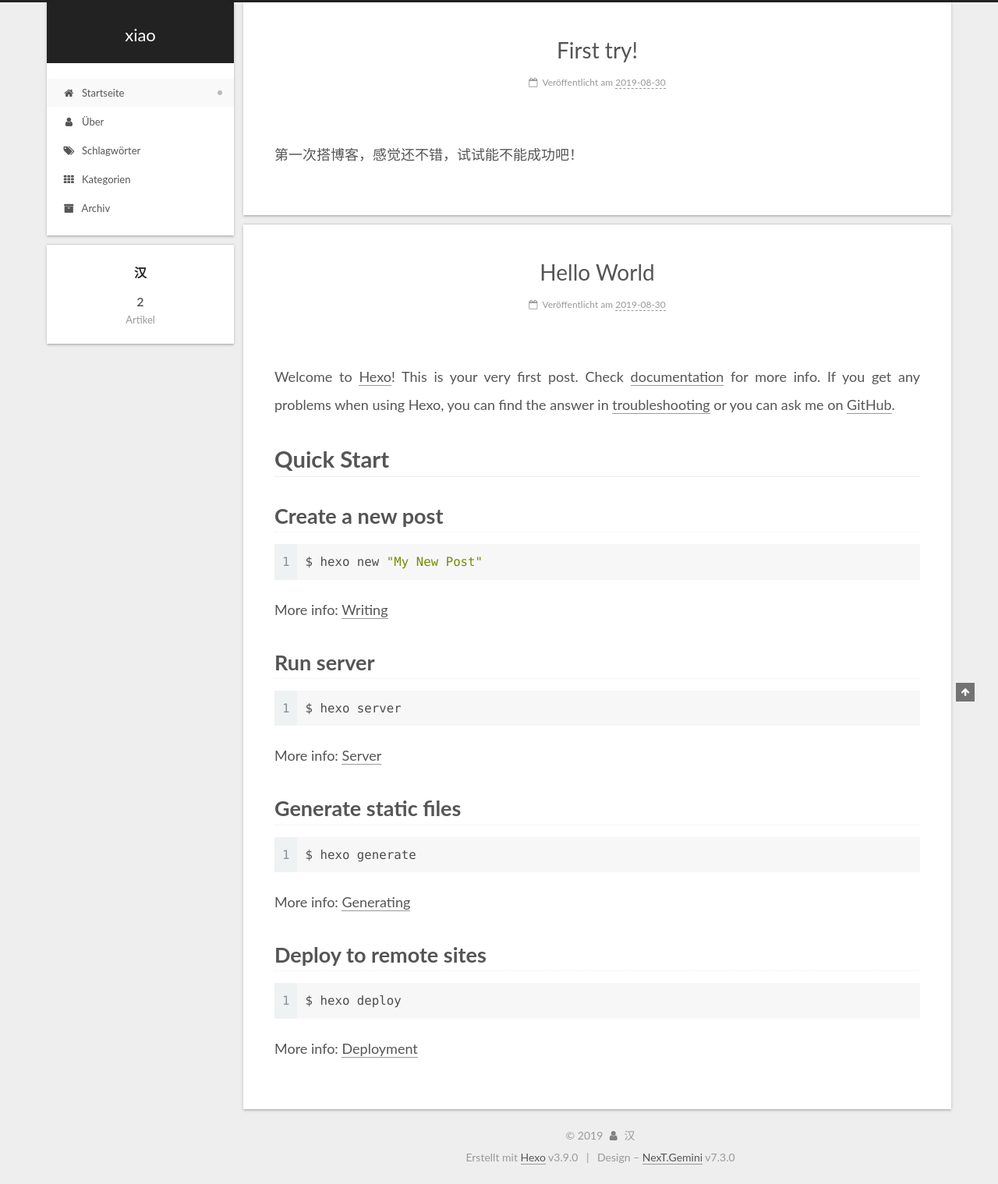
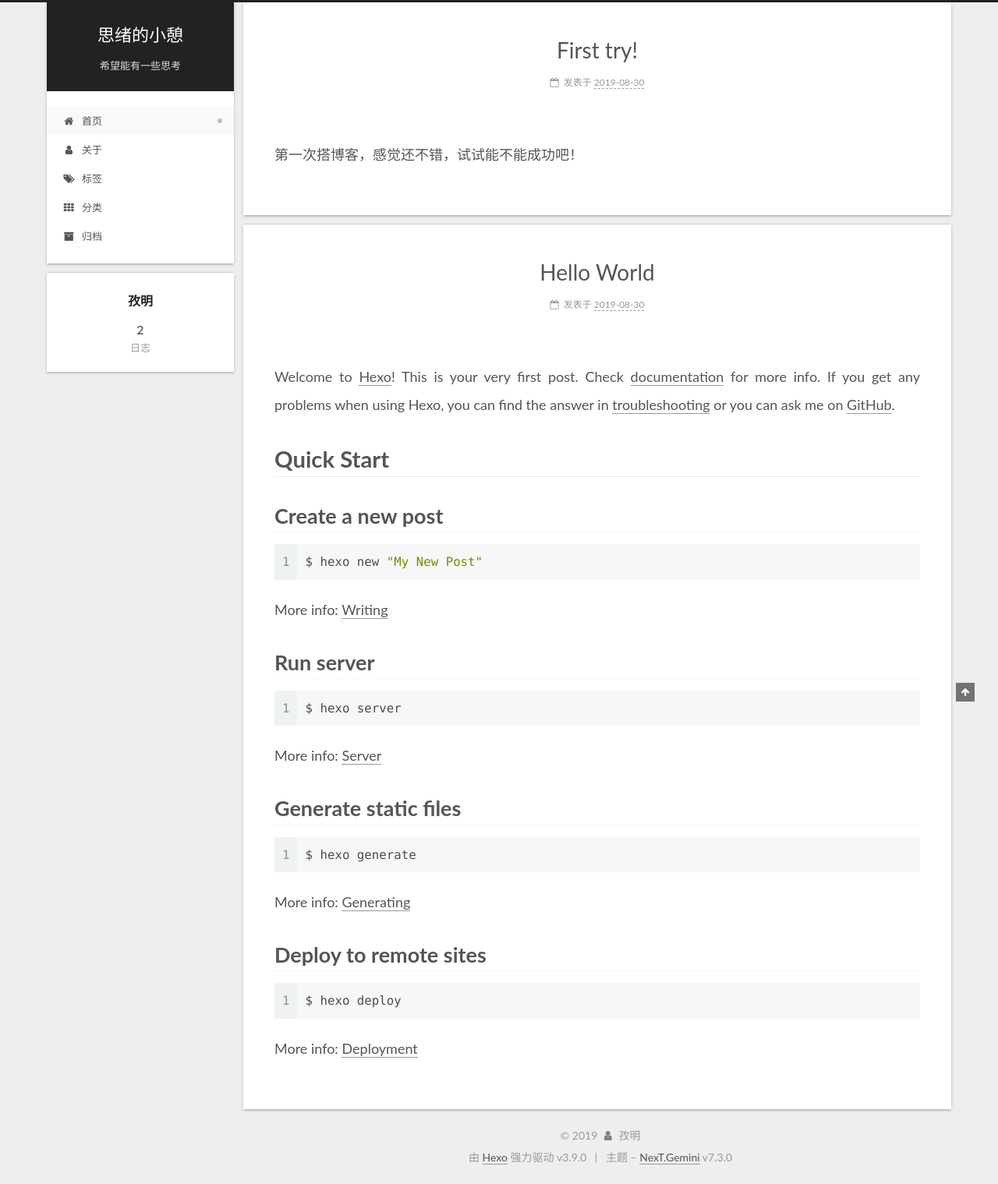
Before and after one commit to PhyM73/PhyM73.github.io, a plain HTML site: page index.html in a window 1280 px wide. Shown: the whole page at 78% size. Drawn offline with Linux system fonts and the light colour scheme.

Commit message:
Site updated: 2019-08-30 19:35:48

```diff
--- a/index.html
+++ b/index.html
@@ -4,7 +4,7 @@
 
 
 
-<html lang="zh-Hans">
+<html lang="zh-CN">
 <head>
   <meta charset="UTF-8">
 <meta name="viewport" content="width=device-width, initial-scale=1, maximum-scale=2">
@@ -47,21 +47,21 @@
     path: '',
     motion: {"enable":true,"async":false,"transition":{"post_block":"fadeIn","post_header":"slideDownIn","post_body":"slideDownIn","coll_header":"slideLeftIn","sidebar":"slideUpIn"}},
     translation: {
-      copy_button: 'Kopieren',
-      copy_success: 'Kopiert',
-      copy_failure: 'Kopieren fehlgeschlagen'
+      copy_button: '复制',
+      copy_success: '复制成功',
+      copy_failure: '复制失败'
     },
     sidebarPadding: 40
   };
 </script>
 
   <meta property="og:type" content="website">
-<meta property="og:title" content="xiao">
+<meta property="og:title" content="思绪的小憩">
 <meta property="og:url" content="http://yoursite.com/index.html">
-<meta property="og:site_name" content="xiao">
-<meta property="og:locale" content="zh-Hans">
+<meta property="og:site_name" content="思绪的小憩">
+<meta property="og:locale" content="zh-CN">
 <meta name="twitter:card" content="summary">
-<meta name="twitter:title" content="xiao">
+<meta name="twitter:title" content="思绪的小憩">
   <link rel="canonical" href="http://yoursite.com/">
 
 
@@ -76,7 +76,7 @@
   };
 </script>
 
-  <title>xiao</title>
+  <title>思绪的小憩</title>
   <meta name="generator" content="Hexo 3.9.0">
 
 
@@ -113,7 +113,7 @@
 
 </head>
 
-<body itemscope itemtype="http://schema.org/WebPage" lang="zh-Hans">
+<body itemscope itemtype="http://schema.org/WebPage" lang="zh-CN">
   <div class="container use-motion">
     <div class="headband"></div>
 
@@ -124,14 +124,16 @@
     <div>
       <a href="/" class="brand" rel="start">
         <span class="logo-line-before"><i></i></span>
-        <span class="site-title">xiao</span>
+        <span class="site-title">思绪的小憩</span>
         <span class="logo-line-after"><i></i></span>
       </a>
     </div>
+        <p class="site-subtitle">希望能有一些思考</p>
+
   </div>
 
   <div class="site-nav-toggle">
-    <button aria-label="Navigationsleiste an/ausschalten">
+    <button aria-label="切换导航栏">
       <span class="btn-bar"></span>
       <span class="btn-bar"></span>
       <span class="btn-bar"></span>
@@ -151,7 +153,7 @@
 
 
 
-    <a href="/" rel="section"><i class="menu-item-icon fa fa-fw fa-home"></i> <br>Startseite</a>
+    <a href="/" rel="section"><i class="menu-item-icon fa fa-fw fa-home"></i> <br>首页</a>
 
   </li>
 
@@ -162,7 +164,7 @@
 
 
 
-    <a href="/about/" rel="section"><i class="menu-item-icon fa fa-fw fa-user"></i> <br>Über</a>
+    <a href="/about/" rel="section"><i class="menu-item-icon fa fa-fw fa-user"></i> <br>关于</a>
 
   </li>
 
@@ -173,7 +175,7 @@
 
 
 
-    <a href="/tags/" rel="section"><i class="menu-item-icon fa fa-fw fa-tags"></i> <br>Schlagwörter</a>
+    <a href="/tags/" rel="section"><i class="menu-item-icon fa fa-fw fa-tags"></i> <br>标签</a>
 
   </li>
 
@@ -184,7 +186,7 @@
 
 
 
-    <a href="/categories/" rel="section"><i class="menu-item-icon fa fa-fw fa-th"></i> <br>Kategorien</a>
+    <a href="/categories/" rel="section"><i class="menu-item-icon fa fa-fw fa-th"></i> <br>分类</a>
 
   </li>
 
@@ -195,7 +197,7 @@
 
 
 
-    <a href="/archives/" rel="section"><i class="menu-item-icon fa fa-fw fa-archive"></i> <br>Archiv</a>
+    <a href="/archives/" rel="section"><i class="menu-item-icon fa fa-fw fa-archive"></i> <br>归档</a>
 
   </li>
   </ul>
@@ -227,13 +229,13 @@
     <link itemprop="mainEntityOfPage" href="http://yoursite.com/2019/08/30/First-try/">
 
     <span hidden itemprop="author" itemscope itemtype="http://schema.org/Person">
-      <meta itemprop="name" content="汉">
+      <meta itemprop="name" content="孜明">
       <meta itemprop="description" content="">
       <meta itemprop="image" content="/images/avatar.gif">
     </span>
 
     <span hidden itemprop="publisher" itemscope itemtype="http://schema.org/Organization">
-      <meta itemprop="name" content="xiao">
+      <meta itemprop="name" content="思绪的小憩">
     </span>
       <header class="post-header">
         <h1 class="post-title" itemprop="name headline">
@@ -247,13 +249,13 @@
               <span class="post-meta-item-icon">
                 <i class="fa fa-calendar-o"></i>
               </span>
-              <span class="post-meta-item-text">Veröffentlicht am</span>
+              <span class="post-meta-item-text">发表于</span>
 
 
 
 
 
-              <time title="Erstellt: 2019-08-30 15:38:23 / Geändert am: 15:39:30" itemprop="dateCreated datePublished" datetime="2019-08-30T15:38:23+08:00">2019-08-30</time>
+              <time title="创建时间：2019-08-30 15:38:23 / 修改时间：15:39:30" itemprop="dateCreated datePublished" datetime="2019-08-30T15:38:23+08:00">2019-08-30</time>
             </span>
 
 
@@ -300,13 +302,13 @@
     <link itemprop="mainEntityOfPage" href="http://yoursite.com/2019/08/30/hello-world/">
 
     <span hidden itemprop="author" itemscope itemtype="http://schema.org/Person">
-      <meta itemprop="name" content="汉">
+      <meta itemprop="name" content="孜明">
       <meta itemprop="description" content="">
       <meta itemprop="image" content="/images/avatar.gif">
     </span>
 
     <span hidden itemprop="publisher" itemscope itemtype="http://schema.org/Organization">
-      <meta itemprop="name" content="xiao">
+      <meta itemprop="name" content="思绪的小憩">
     </span>
       <header class="post-header">
         <h1 class="post-title" itemprop="name headline">
@@ -320,13 +322,13 @@
               <span class="post-meta-item-icon">
                 <i class="fa fa-calendar-o"></i>
               </span>
-              <span class="post-meta-item-text">Veröffentlicht am</span>
+              <span class="post-meta-item-text">发表于</span>
 
 
 
 
 
-              <time title="Erstellt: 2019-08-30 15:06:40" itemprop="dateCreated datePublished" datetime="2019-08-30T15:06:40+08:00">2019-08-30</time>
+              <time title="创建时间：2019-08-30 15:06:40" itemprop="dateCreated datePublished" datetime="2019-08-30T15:06:40+08:00">2019-08-30</time>
             </span>
 
 
@@ -397,10 +399,10 @@
 
       <ul class="sidebar-nav motion-element">
         <li class="sidebar-nav-toc">
-          Inhaltsverzeichnis
+          文章目录
         </li>
         <li class="sidebar-nav-overview">
-          Übersicht
+          站点概览
         </li>
       </ul>
 
@@ -411,7 +413,7 @@
 
       <div class="site-overview-wrap sidebar-panel">
         <div class="site-author motion-element" itemprop="author" itemscope itemtype="http://schema.org/Person">
-  <p class="site-author-name" itemprop="name">汉</p>
+  <p class="site-author-name" itemprop="name">孜明</p>
   <div class="site-description" itemprop="description"></div>
 </div>
   <nav class="site-state motion-element">
@@ -420,7 +422,7 @@
           <a href="/archives/">
 
           <span class="site-state-item-count">2</span>
-          <span class="site-state-item-name">Artikel</span>
+          <span class="site-state-item-name">日志</span>
         </a>
       </div>
 
@@ -444,11 +446,11 @@
   <span class="with-love" id="animate">
     <i class="fa fa-user"></i>
   </span>
-  <span class="author" itemprop="copyrightHolder">汉</span>
+  <span class="author" itemprop="copyrightHolder">孜明</span>
 </div>
-  <div class="powered-by">Erstellt mit  <a href="https://hexo.io" class="theme-link" rel="noopener" target="_blank">Hexo</a> v3.9.0</div>
+  <div class="powered-by">由 <a href="https://hexo.io" class="theme-link" rel="noopener" target="_blank">Hexo</a> 强力驱动 v3.9.0</div>
   <span class="post-meta-divider">|</span>
-  <div class="theme-info">Design – <a href="https://theme-next.org" class="theme-link" rel="noopener" target="_blank">NexT.Gemini</a> v7.3.0</div>
+  <div class="theme-info">主题 – <a href="https://theme-next.org" class="theme-link" rel="noopener" target="_blank">NexT.Gemini</a> v7.3.0</div>
 
 
 
```
Also changed, not shown: 2019/08/30/First-try/index.html (+28 -26 lines), 2019/08/30/hello-world/index.html (+28 -26 lines), archives/2019/08/index.html (+27 -25 lines), archives/2019/index.html (+27 -25 lines), archives/index.html (+27 -25 lines).
